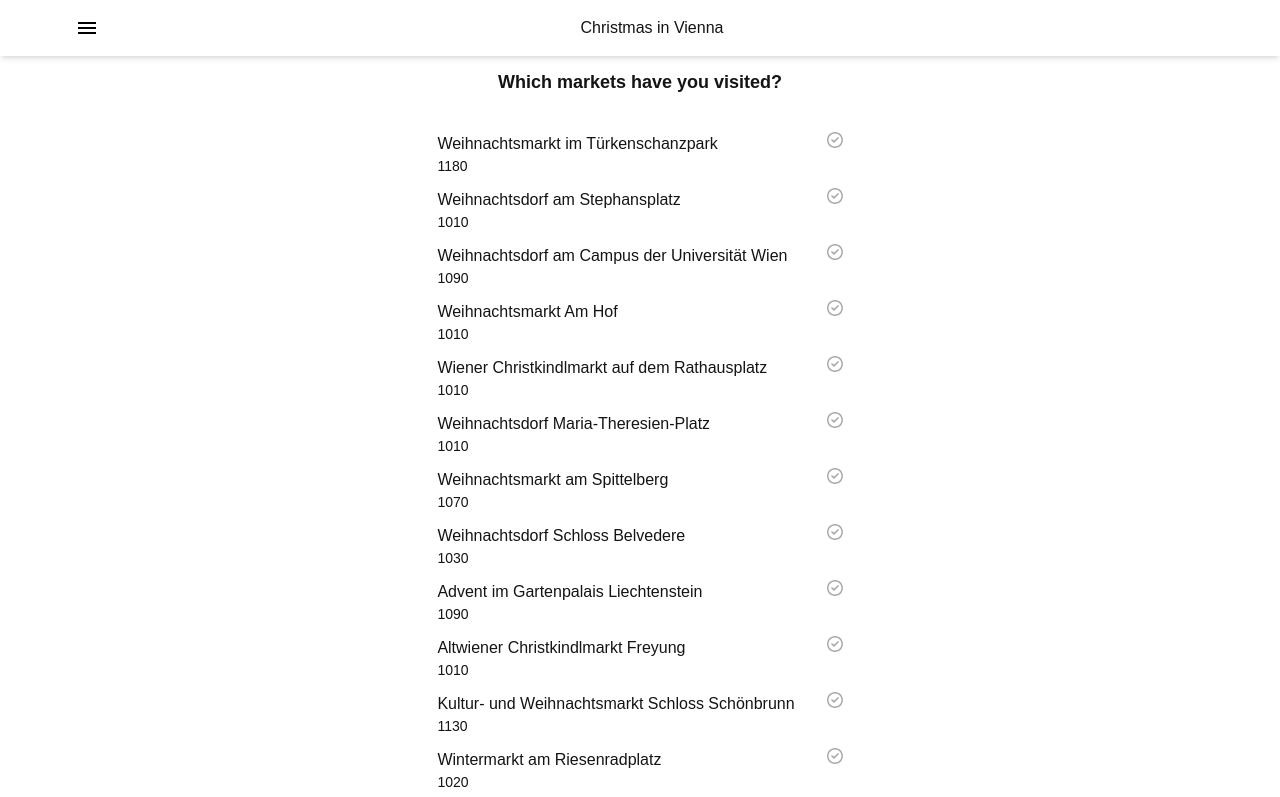
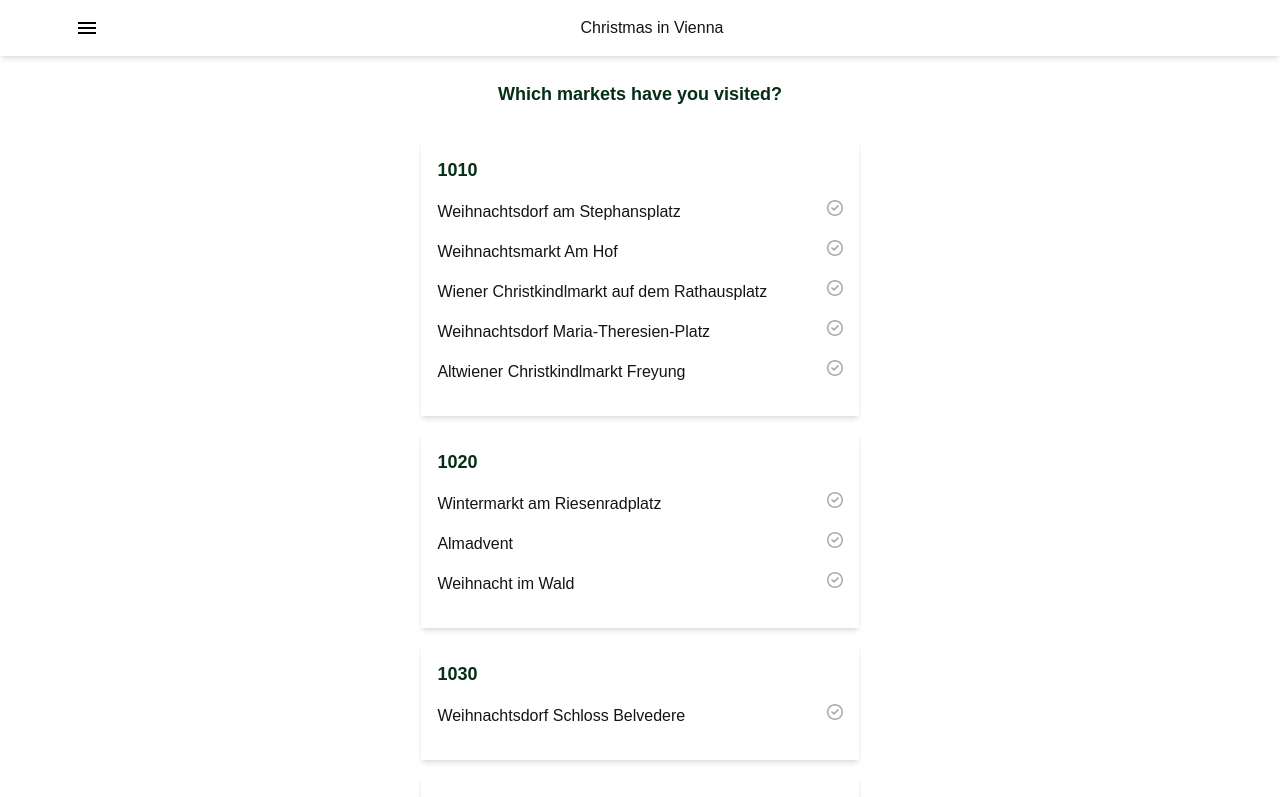
Before and after one commit to kramire/vienna-christmas-markets, a Next.js app: page /visits in a window 1280 px wide. Shown: the top 797 px of the page. Built offline with nearby package versions, Linux system fonts and the light colour scheme.

Commit message:
group markets on visits page by district

```diff
--- /dev/null
+++ b/src/app/visits/helpers/group-by-district.ts
@@ -0,0 +1,17 @@
+import { Market } from '../../../app.types'
+
+export function groupByDistrict(markets: Array<Market>) {
+  const districts: { [key in string]: Array<Market> } = {}
+
+  markets.forEach((market) => {
+    const currentMarkets = districts[market.district]
+
+    if (currentMarkets) {
+      districts[market.district] = [...currentMarkets, market]
+    } else {
+      districts[market.district] = [market]
+    }
+  })
+
+  return districts
+}
--- a/src/app/visits/page.tsx
+++ b/src/app/visits/page.tsx
@@ -2,6 +2,7 @@ import { Market, Event, ResultType } from '../../app.types'
 import data from '../../data.json'
 import { sortRedultsByDate } from '../../utils/sort-results-by-date'
 import VisitedToggle from './components/visitedToggle'
+import { groupByDistrict } from './helpers/group-by-district'
 
 export default function VisitsPage() {
   const results = data as Array<Market | Event>
@@ -9,21 +10,24 @@ export default function VisitsPage() {
     .filter((result) => result.type === ResultType.MARKET && result.isActive)
     .sort(sortRedultsByDate) as Array<Market>
 
+  const marketsByDistrict = groupByDistrict(markets)
+  const districts = Object.keys(marketsByDistrict).sort()
+
   return (
-    <div className="flex flex-col justify-center items-center gap-3 pt-3">
-      <h2 className="text-lg align-center font-bold">Which markets have you visited?</h2>
-      <div className="m-6 text-base">
-        <div className="flex flex-col gap-3">
-          {markets.map((market) => (
-            <div key={market.id} className="flex gap-4">
-              <div className="flex-1">
-                {market.name}
-                <p className="text-sm">{market.district}</p>
+    <div className="flex flex-col justify-center items-center gap-8 p-6">
+      <h2 className="text-lg align-center font-bold text-green-950">Which markets have you visited?</h2>
+      <div className="flex flex-col gap-4">
+        {districts.map((district) => (
+          <div key={`district_${district}`} className="shadow-md p-4">
+            <h3 className="font-bold text-lg text-green-950 mb-4">{district}</h3>
+            {marketsByDistrict[district].map((market) => (
+              <div key={market.id} className="flex gap-4 text-base mb-4">
+                <div className="flex-1">{market.name}</div>
+                <VisitedToggle marketId={market.id} />
               </div>
-              <VisitedToggle marketId={market.id} />
-            </div>
-          ))}
-        </div>
+            ))}
+          </div>
+        ))}
       </div>
     </div>
   )
```
